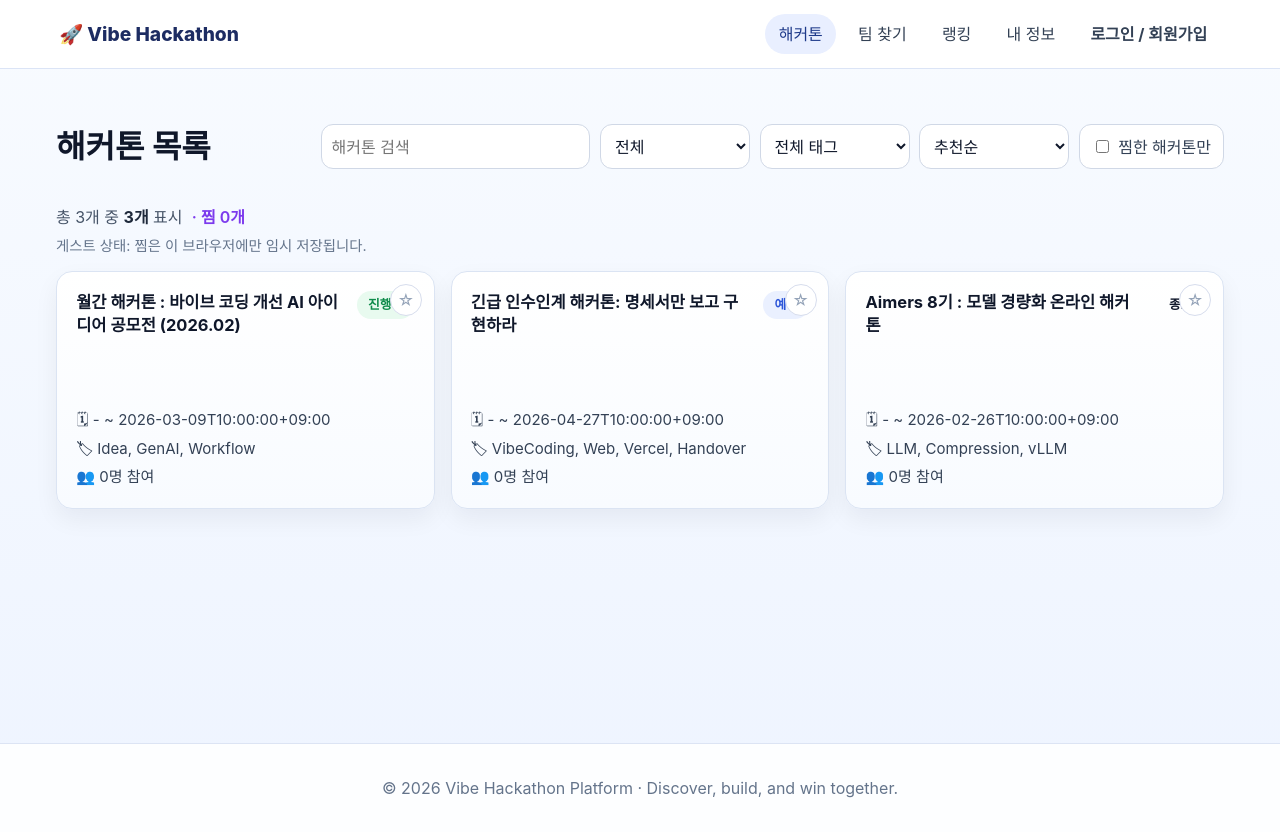
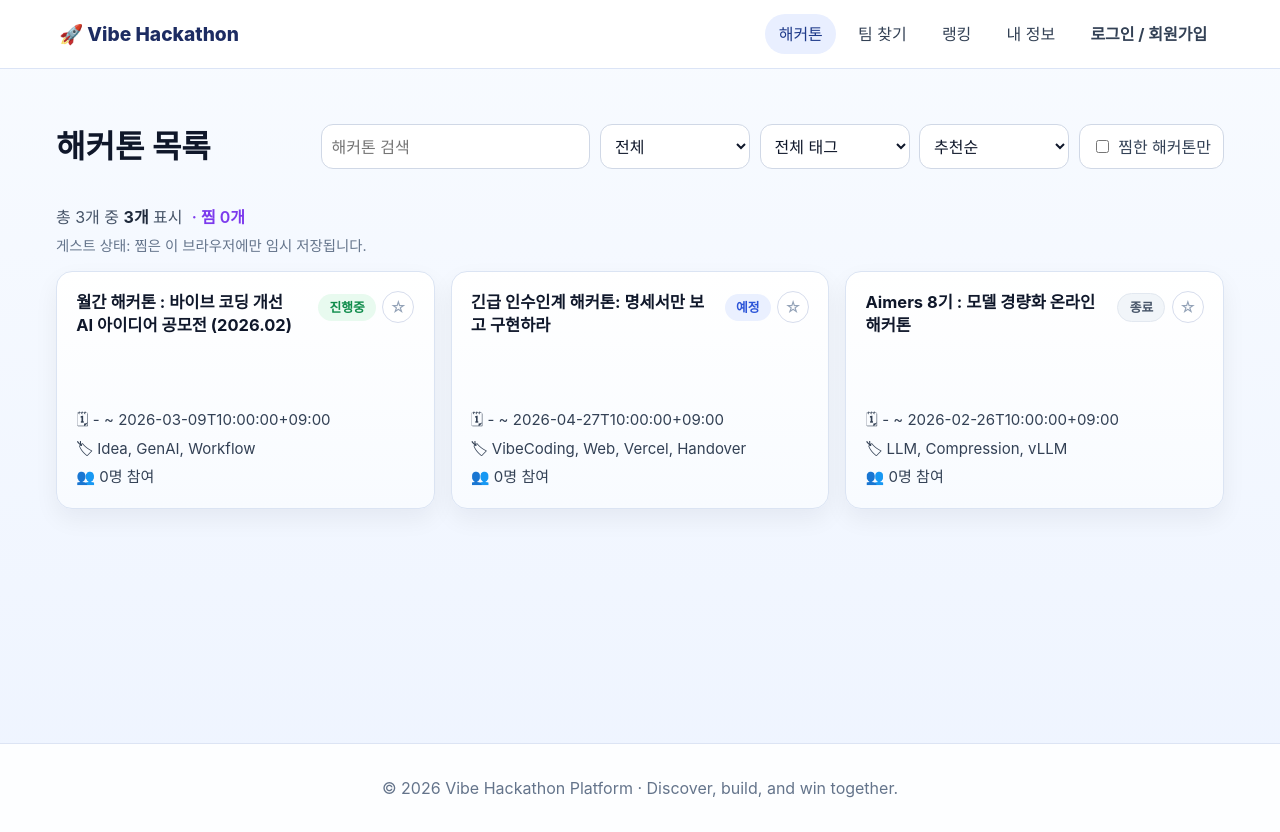
Before and after one commit to kangjung/hackathon-app, a Vue app: page /hackathons in a window 1280 px wide. Built offline with nearby package versions, Linux system fonts and the light colour scheme.

Commit message:
Fix hackathon card status/favorite badge layout

```diff
--- a/src/components/HackathonCard.vue
+++ b/src/components/HackathonCard.vue
@@ -1,5 +1,10 @@
 <template>
   <article class="card-container">
+    <router-link :to="`/hackathons/${hackathon.slug}`" class="card">
+      <div class="top-row">
+        <h3>{{ hackathon.title }}</h3>
+        <div class="status-actions">
+          <span class="badge" :class="hackathon.status">{{ hackathon.statusLabel }}</span>
           <button
             type="button"
             class="favorite-btn"
@@ -9,10 +14,7 @@
           >
             {{ isFavorite ? '★' : '☆' }}
           </button>
-    <router-link :to="`/hackathons/${hackathon.slug}`" class="card">
-      <div class="top-row">
-        <h3>{{ hackathon.title }}</h3>
-        <span class="badge" :class="hackathon.status">{{ hackathon.statusLabel }}</span>
+        </div>
       </div>
       <p class="summary">{{ hackathon.summary }}</p>
       <ul>
@@ -46,10 +48,9 @@ const onToggleFavorite = (event) => {
 .card-container { position: relative; }
 .card { background: linear-gradient(180deg, #fff, #f8fbff); border: 1px solid #dbe4f3; border-radius: 16px; padding: 1.2rem; text-decoration: none; color: #0f172a; display: block; transition: transform 0.2s ease, box-shadow 0.2s ease, border-color 0.2s ease; box-shadow: 0 10px 24px rgba(15, 23, 42, 0.06); }
 .card:hover { transform: translateY(-4px); box-shadow: 0 16px 28px rgba(37, 99, 235, 0.14); border-color: #c7d8f6; }
+.status-actions { display: inline-flex; align-items: center; gap: 0.4rem; flex-shrink: 0; }
 .favorite-btn {
-  position: absolute;
-  top: 0.8rem;
-  right: 0.8rem;
+  position: relative;
   width: 2rem;
   height: 2rem;
   border-radius: 999px;
@@ -67,5 +68,6 @@ h3 { margin: 0; font-size: 1.03rem; line-height: 1.35; }
 .badge.ongoing { background: #e8faef; color: #0f8c4b; }
 .badge.upcoming { background: #eaf0ff; color: #2c55d8; }
 .badge.closed { background: #fee2e2; color: #b91c1c; border: 1px solid #fecaca; }
+.badge.ended { background: #f1f5f9; color: #475569; border: 1px solid #e2e8f0; }
 ul { padding: 0; list-style: none; margin: 0; display: grid; gap: 0.35rem; color: #334155; font-size: 0.94rem; }
 </style>
```
Lines whose indentation alone changed are shown as unchanged.
